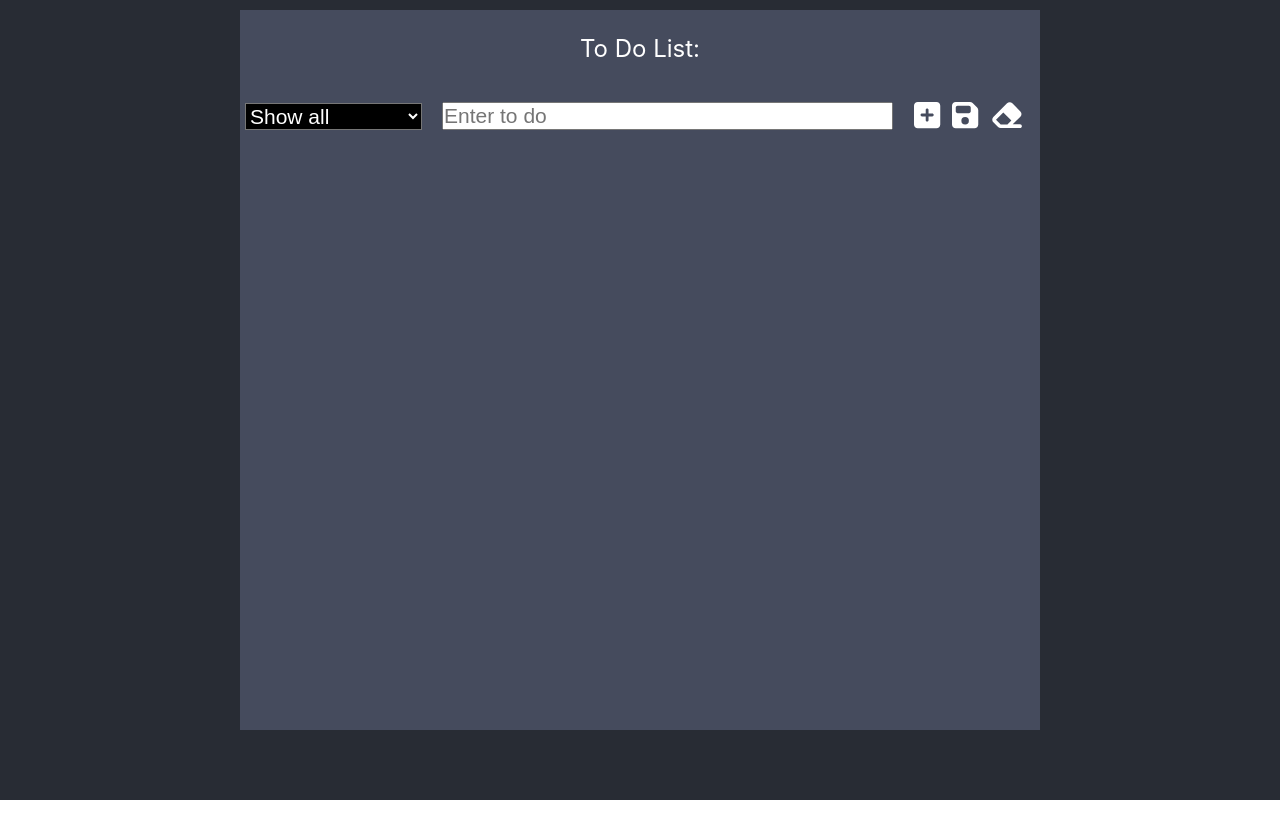
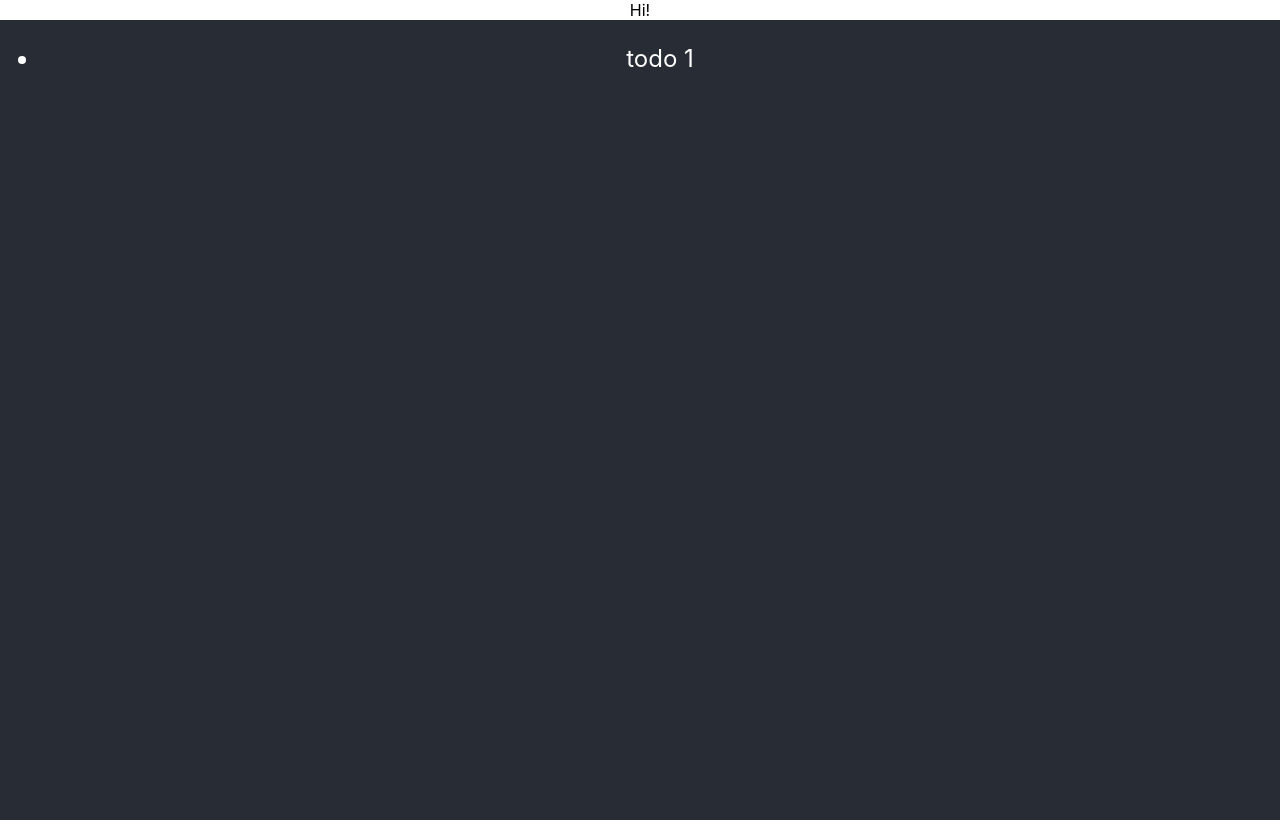
Before and after one commit to AnastasiaOwl/my-ToDoList, a React (Create React App) app: page / in a window 1280 px wide. Built offline with nearby package versions, Linux system fonts and the light colour scheme; data requests are answered from the project's data file.

Commit message:
Try to do http requests to server ( try 1)

```diff
--- /dev/null
+++ b/db.json
@@ -0,0 +1,11 @@
+{
+    "todos": [
+    {
+    "id": 1,
+    "title": "todo 1",
+    "description": "jjjj",
+    "checked": false,
+    "creationDate": "27.02.2024"
+    }
+]
+}
--- a/src/App.js
+++ b/src/App.js
@@ -1,12 +1,37 @@
 import './style/App.css';
-import ToDoComponent from './ToDoComponent';
+import React, { useState, useEffect } from 'react';
+import { getTodosList } from './api/api';
+
 
 function App() {
+  const [todos, setTodos] = useState([]);
+  const [isLoading, setIsLoading]= useState(false);
+
+  const fetchData =  async () => {
+    setIsLoading(true);
+    const data = await getTodosList();
+    setIsLoading(false);
+    setTodos(data);
+  };
+
+  useEffect(() => {
+    fetchData();
+  },[]);
+
   return (
     <div className="App">
-      <header></header>
+      <header>Hi!</header>
       <body className="App-body">
-       <ToDoComponent/>
+        <ul>
+          {isLoading ? (<div>Loading...</div>) :
+        (todos.map((todos)=>(
+          <li key={todos.id}>
+            {todos.title}
+          </li>
+        ))
+        )}
+        </ul>
+       {/* <ToDoComponent/> */}
       </body>
     </div>
   );
--- /dev/null
+++ b/src/api/api.js
@@ -0,0 +1,8 @@
+import axios from 'axios';
+
+axios.defaults.baseURL ='http://localhost:3030/';
+
+export const getTodosList = async () =>{
+  const todos = await axios.get('todos');
+  return todos.data;
+};
```
Also changed, not shown: package.json (+6 -1 lines), 1 other file (tests, documents, lock files or other folders).
